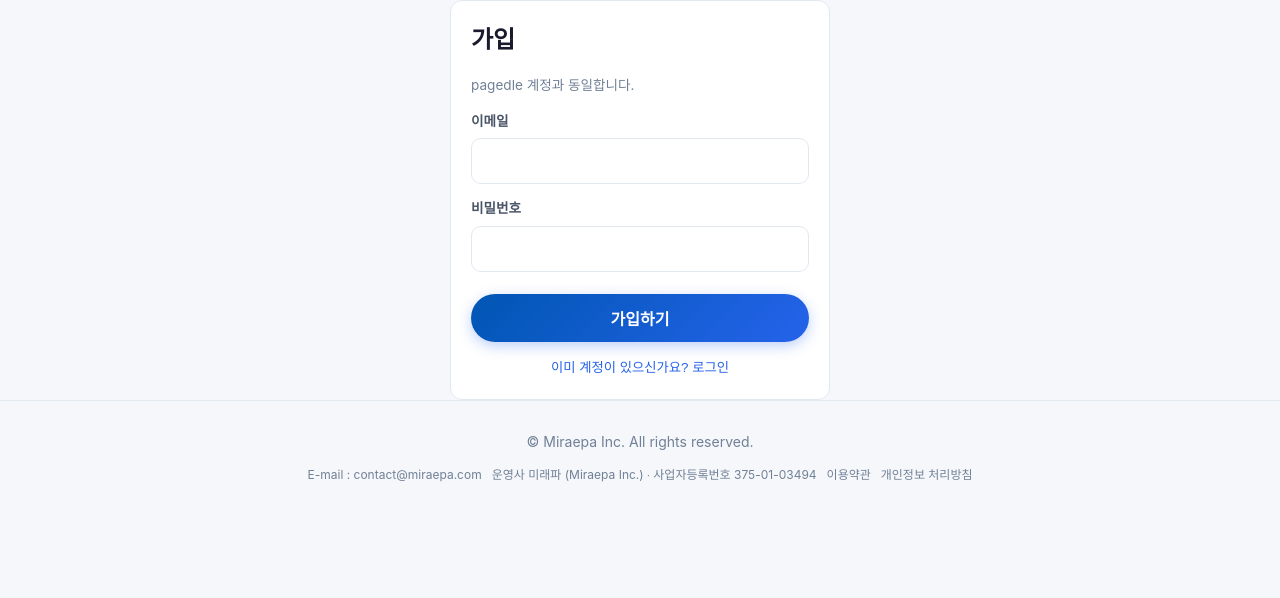
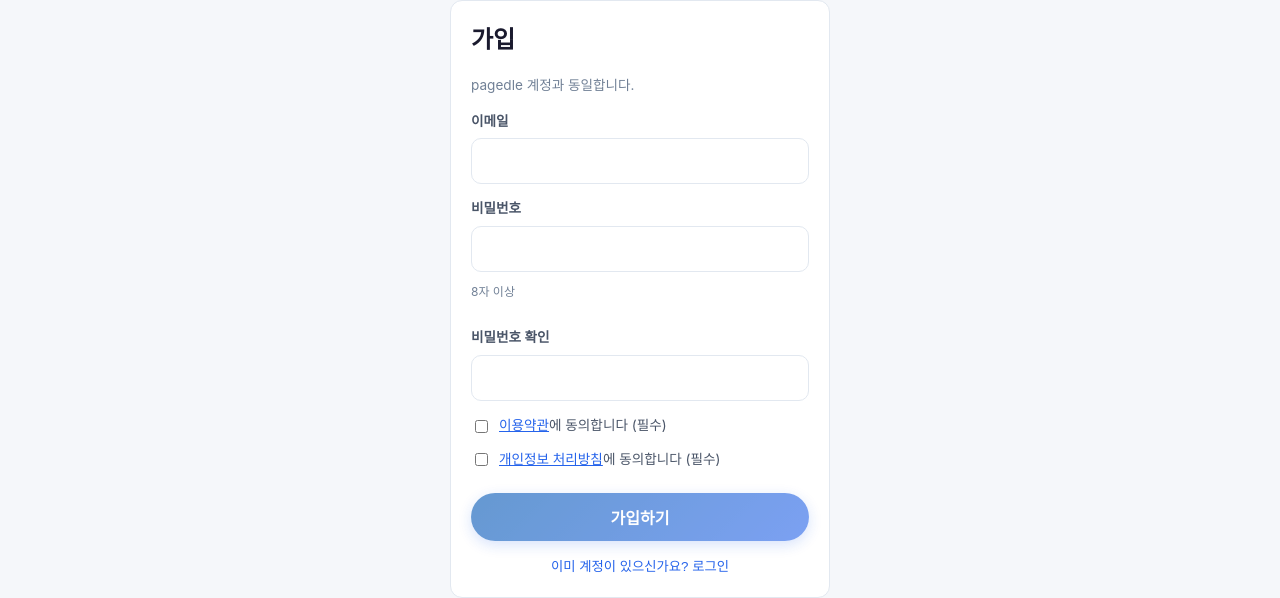
Before and after one commit to illgi/postdle, a Next.js app in the folder apps/postdle/: page /login in a window 1280 px wide. Both pictures are taken after a click on the button "계정이 없으신가요? 가입". Shown: the part 112-710 px from the top of the page. Built offline with nearby package versions, Linux system fonts and the light colour scheme; no server answers.

Commit message:
feat(postdle): 회원가입 양식 pagedle 정렬 — 비밀번호 확인 + 이용약관/개인정보 필수 동의 체크박스(상세 링크)

```diff
--- a/apps/postdle/src/app/login/page.tsx
+++ b/apps/postdle/src/app/login/page.tsx
@@ -10,12 +10,37 @@ export default function LoginPage() {
   const [mode, setMode] = useState<Mode>('login');
   const [email, setEmail] = useState('');
   const [password, setPassword] = useState('');
+  const [passwordConfirm, setPasswordConfirm] = useState('');
+  const [agreeTerms, setAgreeTerms] = useState(false);
+  const [agreePrivacy, setAgreePrivacy] = useState(false);
   const [error, setError] = useState('');
   const [loading, setLoading] = useState(false);
+
+  const passwordsMatch = !!password && password === passwordConfirm;
+  const canSignup = passwordsMatch && agreeTerms && agreePrivacy;
+
+  function switchMode(next: Mode) {
+    setMode(next);
+    setError('');
+    setPassword('');
+    setPasswordConfirm('');
+    setAgreeTerms(false);
+    setAgreePrivacy(false);
+  }
 
   async function submit(e: React.FormEvent) {
     e.preventDefault();
     setError('');
+    if (mode === 'signup') {
+      if (!passwordsMatch) {
+        setError('비밀번호가 일치하지 않아요');
+        return;
+      }
+      if (!agreeTerms || !agreePrivacy) {
+        setError('이용약관과 개인정보 처리방침에 동의해주세요');
+        return;
+      }
+    }
     setLoading(true);
     try {
       const res = await fetch(`/api/auth/${mode}`, {
@@ -55,21 +80,69 @@ export default function LoginPage() {
             <label htmlFor="pw">비밀번호</label>
             <input id="pw" className="input" type="password" value={password}
               onChange={(e) => setPassword(e.target.value)}
-              autoComplete={mode === 'login' ? 'current-password' : 'new-password'} required />
+              autoComplete={mode === 'login' ? 'current-password' : 'new-password'}
+              minLength={mode === 'signup' ? 8 : undefined} required />
+            {mode === 'signup' && (
+              <p className="muted" style={{ fontSize: '0.75rem', marginTop: 4 }}>8자 이상</p>
+            )}
           </div>
+
+          {mode === 'signup' && (
+            <>
+              <div className="field">
+                <label htmlFor="pw2">비밀번호 확인</label>
+                <input id="pw2" className="input" type="password" value={passwordConfirm}
+                  onChange={(e) => setPasswordConfirm(e.target.value)}
+                  autoComplete="new-password" required />
+                {passwordConfirm && !passwordsMatch && (
+                  <p style={{ fontSize: '0.75rem', marginTop: 4, color: 'var(--danger, #d33)' }}>
+                    비밀번호가 일치하지 않아요
+                  </p>
+                )}
+                {passwordConfirm && passwordsMatch && (
+                  <p style={{ fontSize: '0.75rem', marginTop: 4, color: 'var(--ok, #17915a)' }}>
+                    비밀번호가 일치합니다
+                  </p>
+                )}
+              </div>
+
+              <div className="field" style={{ marginTop: 4 }}>
+                <label style={{ display: 'flex', alignItems: 'center', gap: 8, fontWeight: 400, cursor: 'pointer' }}>
+                  <input type="checkbox" checked={agreeTerms}
+                    onChange={(e) => setAgreeTerms(e.target.checked)} />
+                  <span>
+                    <a href="/terms" target="_blank" rel="noopener noreferrer"
+                      style={{ color: 'var(--primary-2)', textDecoration: 'underline' }}>이용약관</a>
+                    에 동의합니다 (필수)
+                  </span>
+                </label>
+                <label style={{ display: 'flex', alignItems: 'center', gap: 8, fontWeight: 400, cursor: 'pointer', marginTop: 6 }}>
+                  <input type="checkbox" checked={agreePrivacy}
+                    onChange={(e) => setAgreePrivacy(e.target.checked)} />
+                  <span>
+                    <a href="/privacy" target="_blank" rel="noopener noreferrer"
+                      style={{ color: 'var(--primary-2)', textDecoration: 'underline' }}>개인정보 처리방침</a>
+                    에 동의합니다 (필수)
+                  </span>
+                </label>
+              </div>
+            </>
+          )}
+
           {error && <div className="msg error">{error}</div>}
-          <button className="btn btn-primary" style={{ width: '100%', marginTop: 8 }} disabled={loading}>
+          <button className="btn btn-primary" style={{ width: '100%', marginTop: 8 }}
+            disabled={loading || (mode === 'signup' && !canSignup)}>
             {loading ? '처리 중…' : mode === 'login' ? '로그인' : '가입하기'}
           </button>
         </form>
         <div style={{ textAlign: 'center', marginTop: 14, fontSize: '0.85rem' }}>
           {mode === 'login' ? (
-            <button className="linklike" onClick={() => setMode('signup')}
+            <button className="linklike" onClick={() => switchMode('signup')}
               style={{ background: 'none', border: 'none', color: 'var(--primary-2)', cursor: 'pointer' }}>
               계정이 없으신가요? 가입
             </button>
           ) : (
-            <button className="linklike" onClick={() => setMode('login')}
+            <button className="linklike" onClick={() => switchMode('login')}
               style={{ background: 'none', border: 'none', color: 'var(--primary-2)', cursor: 'pointer' }}>
               이미 계정이 있으신가요? 로그인
             </button>
```
